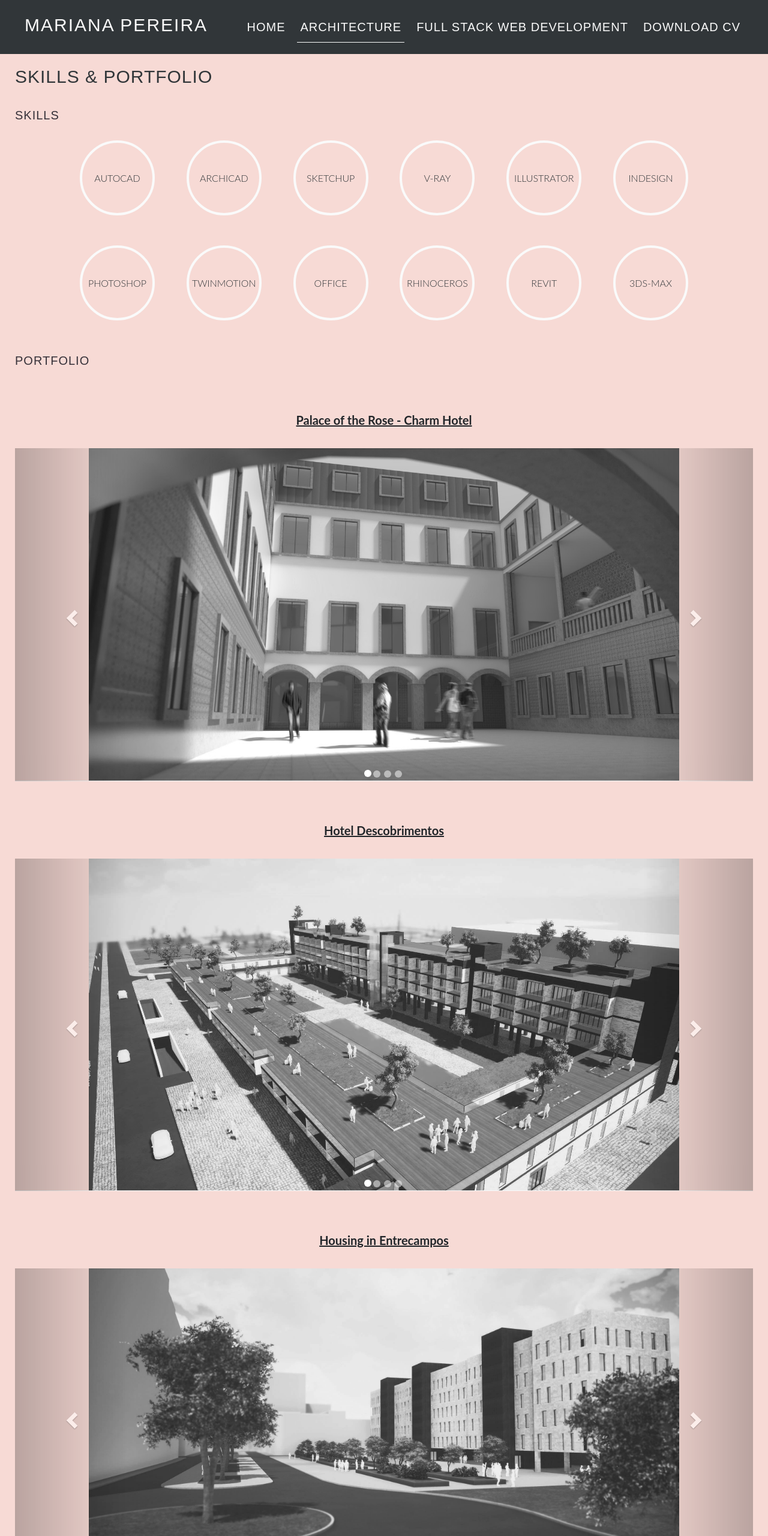
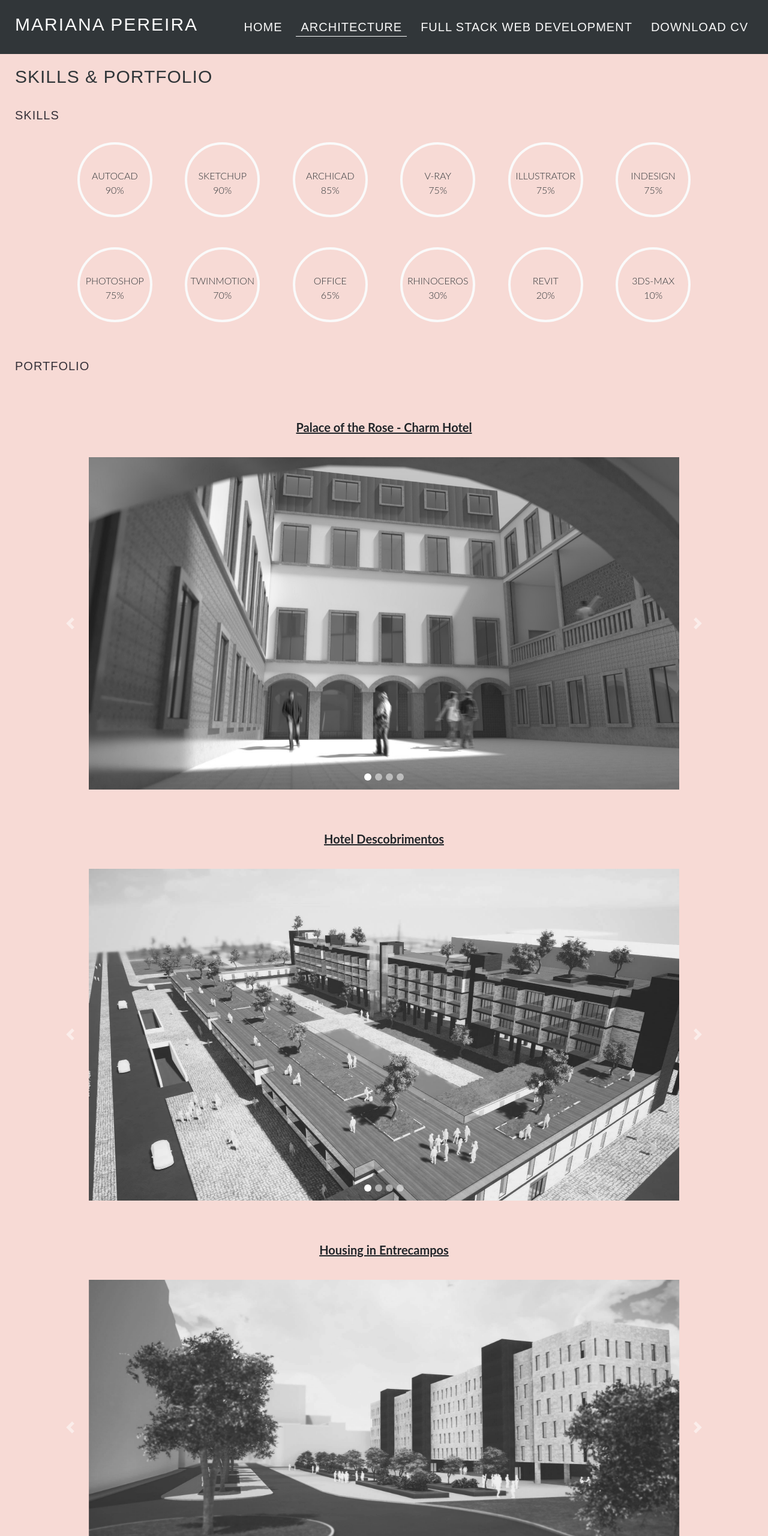
Before and after one commit to MarianaPereira23/myresume, a plain HTML site: page architecture.html in a window 1280 px wide. Shown: the top 2560 px of the page at 60% size. Drawn offline with nearby package versions, Linux system fonts and the light colour scheme; a web font is replaced by a local one.

Commit message:
Changes to Carousels and Skills Percentage

```diff
--- a/architecture.html
+++ b/architecture.html
@@ -4,7 +4,6 @@
     <meta charset="UTF-8">
     <meta name="viewport" content="width=device-width, initial-scale=1.0">
     <meta http-equiv="X-UA-Compatible" content="ie=edge">
-    <link rel="stylesheet" href="https://maxcdn.bootstrapcdn.com/bootstrap/3.4.1/css/bootstrap.min.css">
     <link rel="stylesheet" href="https://stackpath.bootstrapcdn.com/bootstrap/4.3.1/css/bootstrap.min.css" type="text/css"/>
     <link rel="stylesheet" href="https://stackpath.bootstrapcdn.com/font-awesome/4.7.0/css/font-awesome.min.css" type="text/css"/>
     <script src="https://ajax.googleapis.com/ajax/libs/jquery/3.4.1/jquery.min.js"></script>
@@ -30,7 +29,7 @@
                             <a class="nav-link" href="index.html">Home</a>
                         </li>
                         <li class="nav-item">
-                            <a class="active nav-link" href="architecture.html">Architecture</a>
+                            <a class="active1 nav-link" href="architecture.html">Architecture</a>
                         </li>
                         <li class="nav-item">
                             <a class="nav-link" href="webdevelopment.html">Full Stack Web Development</a>
@@ -55,18 +54,18 @@
                 <div class="col">
                     <h3>Skills</h3>
                     <ul class="skillslist">
-                        <li class="list-inline-item progresscircle">AutoCAD</li>
-                        <li class="list-inline-item progresscircle">ArchiCAD</li>
-                        <li class="list-inline-item progresscircle">SketchUp</li>
-                        <li class="list-inline-item progresscircle">V-Ray</li>
-                        <li class="list-inline-item progresscircle">Illustrator</li>
-                        <li class="list-inline-item progresscircle">InDesign</li>
-                        <li class="list-inline-item progresscircle">Photoshop</li>
-                        <li class="list-inline-item progresscircle">Twinmotion</li>
-                        <li class="list-inline-item progresscircle">Office</li>
-                        <li class="list-inline-item progresscircle">Rhinoceros</li>
-                        <li class="list-inline-item progresscircle">Revit</li>
-                        <li class="list-inline-item progresscircle">3DS-Max</li>
+                        <li class="list-inline-item progresscircle">AutoCAD<br>90%</li>
+                        <li class="list-inline-item progresscircle">SketchUp<br>90%</li>
+                        <li class="list-inline-item progresscircle">ArchiCAD<br>85%</li>
+                        <li class="list-inline-item progresscircle">V-Ray<br>75%</li>
+                        <li class="list-inline-item progresscircle">Illustrator<br>75%</li>
+                        <li class="list-inline-item progresscircle">InDesign<br>75%</li>
+                        <li class="list-inline-item progresscircle">Photoshop<br>75%</li>
+                        <li class="list-inline-item progresscircle">Twinmotion<br>70%</li>
+                        <li class="list-inline-item progresscircle">Office<br>65%</li>
+                        <li class="list-inline-item progresscircle">Rhinoceros<br>30%</li>
+                        <li class="list-inline-item progresscircle">Revit<br>20%</li>
+                        <li class="list-inline-item progresscircle">3DS-Max<br>10%</li>
                     </ul>
                 </div>
             </div>
@@ -87,26 +86,26 @@
                                 </ol>
                                 <!--Slides wrapper-->
                                 <div class="carousel-inner">
-                                    <div class="item active">
+                                    <div class="carousel-item active">
                                         <img src="assets/images/palacerose.jpg" class="projectphoto">
                                     </div>
-                                    <div class="item">
+                                    <div class="carousel-item">
                                         <img src="assets/images/palaceroseplan.jpg" class="projectphoto">
                                     </div>
-                                    <div class="item">
+                                    <div class="carousel-item">
                                         <img src="assets/images/palacerosesection.jpg" class="projectphoto">
                                     </div>
-                                    <div class="item">
+                                    <div class="carousel-item">
                                         <img src="assets/images/palaceroseelevation.jpg" class="projectphoto">
                                     </div>
                                 </div>
                                 <!-- Left and right controls -->
-                                <a class="left carousel-control" href="#carousel1" role="button" data-slide="prev">
-                                    <span class="glyphicon glyphicon-chevron-left" aria-hidden="true"></span>
+                                <a class="carousel-control-prev" href="#carousel1" role="button" data-slide="prev">
+                                    <span class="carousel-control-prev-icon" aria-hidden="true"></span>
                                     <span class="sr-only">Previous</span>
                                 </a>
-                                <a class="right carousel-control" href="#carousel1" role="button" data-slide="next">
-                                    <span class="glyphicon glyphicon-chevron-right" aria-hidden="true"></span>
+                                <a class="carousel-control-next" href="#carousel1" role="button" data-slide="next">
+                                    <span class="carousel-control-next-icon" aria-hidden="true"></span>
                                     <span class="sr-only">Next</span>
                                 </a>
                             </div>
@@ -125,26 +124,26 @@
                                 </ol>
                                 <!--Slides wrapper-->
                                 <div class="carousel-inner">
-                                    <div class="item active">
+                                    <div class="carousel-item active">
                                         <img src="assets/images/hoteldescobrimentos.jpg" class="projectphoto">
                                     </div>
-                                    <div class="item">
+                                    <div class="carousel-item">
                                         <img src="assets/images/hoteldescobrimentosplan.jpg" class="projectphoto">
                                     </div>
-                                    <div class="item">
+                                    <div class="carousel-item">
                                         <img src="assets/images/hoteldescobrimentossection.jpg" class="projectphoto">
                                     </div>
-                                    <div class="item">
+                                    <div class="carousel-item">
                                         <img src="assets/images/hoteldescobrimentos3d.jpg" class="projectphoto">
                                     </div>
                                 </div>
                                 <!-- Left and right controls -->
-                                <a class="left carousel-control" href="#carousel2" role="button" data-slide="prev">
-                                    <span class="glyphicon glyphicon-chevron-left" aria-hidden="true"></span>
+                                <a class="carousel-control-prev" href="#carousel2" role="button" data-slide="prev">
+                                    <span class="carousel-control-prev-icon" aria-hidden="true"></span>
                                     <span class="sr-only">Previous</span>
                                 </a>
-                                <a class="right carousel-control" href="#carousel2" role="button" data-slide="next">
-                                    <span class="glyphicon glyphicon-chevron-right" aria-hidden="true"></span>
+                                <a class="carousel-control-next" href="#carousel2" role="button" data-slide="next">
+                                    <span class="carousel-control-next-icon" aria-hidden="true"></span>
                                     <span class="sr-only">Next</span>
                                 </a>
                             </div>
@@ -162,23 +161,23 @@
                                 </ol>
                                 <!--Slides wrapper-->
                                 <div class="carousel-inner">
-                                    <div class="item active">
+                                    <div class="carousel-item active">
                                         <img src="assets/images/housingentrecampos.jpg" class="projectphoto">
                                     </div>
-                                    <div class="item">
+                                    <div class="carousel-item">
                                         <img src="assets/images/housingentrecamposplan.jpg" class="projectphoto">
                                     </div>
-                                    <div class="item">
+                                    <div class="carousel-item">
                                         <img src="assets/images/housingentrecampossection.jpg" class="projectphoto">
                                     </div>
                                 </div>
                                 <!-- Left and right controls -->
-                                <a class="left carousel-control" href="#carousel3" role="button" data-slide="prev">
-                                    <span class="glyphicon glyphicon-chevron-left" aria-hidden="true"></span>
+                                <a class="carousel-control-prev" href="#carousel3" role="button" data-slide="prev">
+                                    <span class="carousel-control-prev-icon" aria-hidden="true"></span>
                                     <span class="sr-only">Previous</span>
                                 </a>
-                                <a class="right carousel-control" href="#carousel3" role="button" data-slide="next">
-                                    <span class="glyphicon glyphicon-chevron-right" aria-hidden="true"></span>
+                                <a class="carousel-control-next" href="#carousel3" role="button" data-slide="next">
+                                    <span class="carousel-control-next-icon" aria-hidden="true"></span>
                                     <span class="sr-only">Next</span>
                                 </a>
                             </div>
@@ -196,23 +195,23 @@
                                 </ol>
                                 <!--Slides wrapper-->
                                 <div class="carousel-inner">
-                                    <div class="item active">
+                                    <div class="carousel-item active">
                                         <img src="assets/images/crisminaconcerthall.jpg" class="projectphoto">
                                     </div>
-                                    <div class="item">
+                                    <div class="carousel-item">
                                         <img src="assets/images/crisminaconcerthallplan.jpg" class="projectphoto">
                                     </div>
-                                    <div class="item">
+                                    <div class="carousel-item">
                                         <img src="assets/images/crisminaconcerthallsection.jpg" class="projectphoto">
                                     </div>
                                 </div>
                                 <!-- Left and right controls -->
-                                <a class="left carousel-control" href="#carousel4" role="button" data-slide="prev">
-                                    <span class="glyphicon glyphicon-chevron-left" aria-hidden="true"></span>
+                                <a class="carousel-control-prev" href="#carousel4" role="button" data-slide="prev">
+                                    <span class="carousel-control-prev-icon" aria-hidden="true"></span>
                                     <span class="sr-only">Previous</span>
                                 </a>
-                                <a class="right carousel-control" href="#carousel4" role="button" data-slide="next">
-                                    <span class="glyphicon glyphicon-chevron-right" aria-hidden="true"></span>
+                                <a class="carousel-control-next" href="#carousel4" role="button" data-slide="next">
+                                    <span class="carousel-control-next-icon" aria-hidden="true"></span>
                                     <span class="sr-only">Next</span>
                                 </a>
                             </div>
--- a/assets/css/style.css
+++ b/assets/css/style.css
@@ -437,8 +437,12 @@ footer {
     font-size: 16px;
     text-transform: uppercase;
     font-weight: 300;
-    padding: 47px 0px;
+    padding: 40px 0px;
     margin: 25px 25px 25px 25px!important;
+}
+
+.progresscircle:hover {
+    border: 4px solid #313639;
 }
 
 .projectlist {
@@ -468,7 +472,6 @@ footer {
     width: 12px;
     height: 12px;
     border-radius: 50%;
-    border: none;
 }
 
 .webdevelopment {
@@ -551,7 +554,7 @@ footer {
 /*    MEDIA QUERIES    */
 
 @media (min-width: 992px) {
-    .active {
+    .active1 {
         border-bottom: 1px solid  #fafafa;
     }
 
@@ -571,7 +574,7 @@ footer {
         display: none;
     }
 
-    .active {
+    .active1 {
         font-weight: bold;
     }
 
@@ -591,7 +594,7 @@ footer {
         display: none;
     }
 
-    .active {
+    .active1 {
         font-weight: bold;
     }
 
```
Also changed, not shown: index.html (+1 -1 lines), webdevelopment.html (+7 -7 lines).
